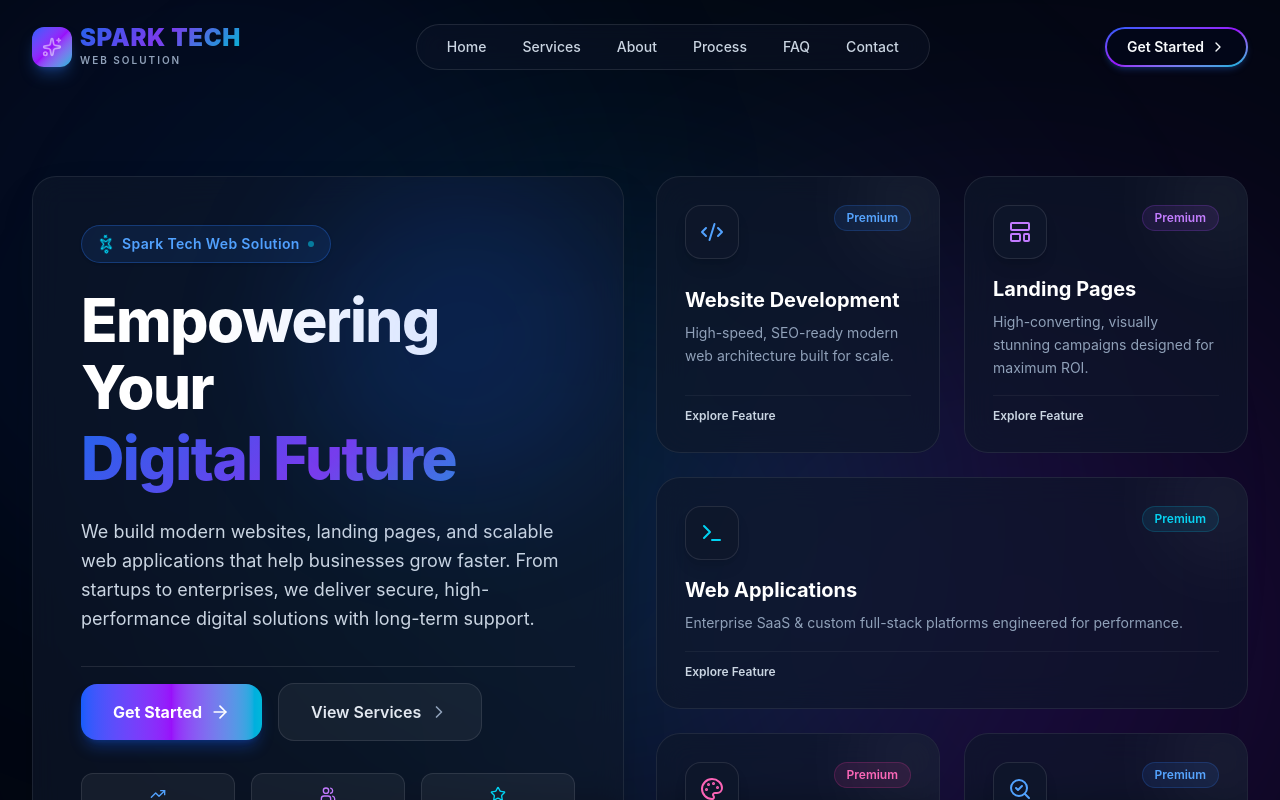
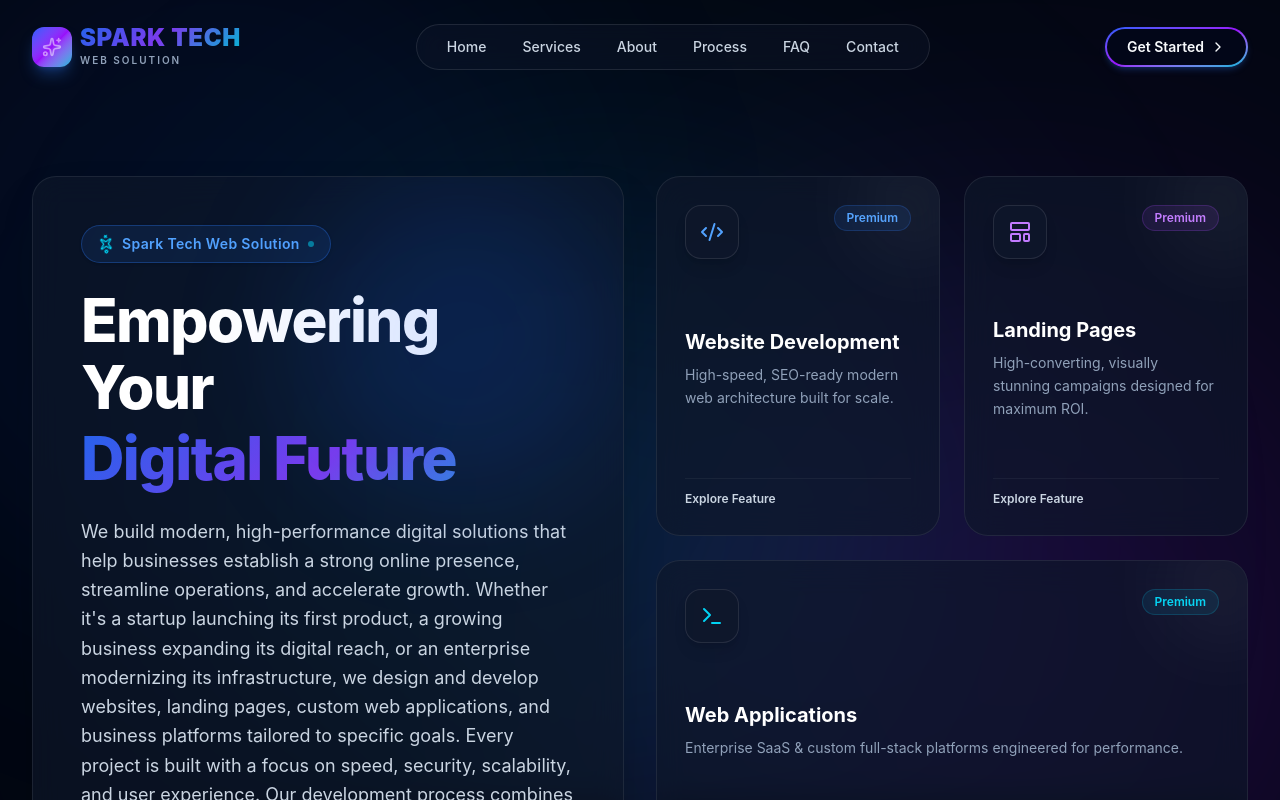
Before and after one commit to SparkTech404/SparkTech404.github.io, a Next.js app: page / in a window 1280 px wide. Shown: the top 800 px of the page. Built offline with nearby package versions, Linux system fonts and the light colour scheme.

Commit message:
content update

```diff
--- a/src/components/hero/HeroSection.tsx
+++ b/src/components/hero/HeroSection.tsx
@@ -130,7 +130,11 @@ export function HeroSection() {
 
               {/* Description */}
               <p className="text-slate-300 text-base sm:text-lg leading-relaxed mb-8 max-w-xl">
-                We build modern websites, landing pages, and scalable web applications that help businesses grow faster. From startups to enterprises, we deliver secure, high-performance digital solutions with long-term support.
+                We build modern, high-performance digital solutions that help businesses establish a strong online presence, streamline operations, and accelerate growth. Whether it's a startup launching its first product, a growing business expanding its digital reach, or an enterprise modernizing its infrastructure, we design and develop websites, landing pages, custom web applications, and business platforms tailored to specific goals.
+
+Every project is built with a focus on speed, security, scalability, and user experience. Our development process combines responsive design, clean code architecture, SEO best practices, and performance optimization to ensure every solution delivers measurable business value across all devices and platforms.
+
+Beyond development, we partner with clients throughout the entire product lifecycle—from strategy and UI/UX design to deployment, maintenance, feature enhancements, and long-term technical support. We create solutions that are not only visually compelling but also reliable, future-ready, and capable of growing alongside the business. Whether the objective is generating leads, improving customer engagement, automating workflows, or building a scalable SaaS platform, we deliver technology that drives real business outcomes.
               </p>
             </div>
 
```
